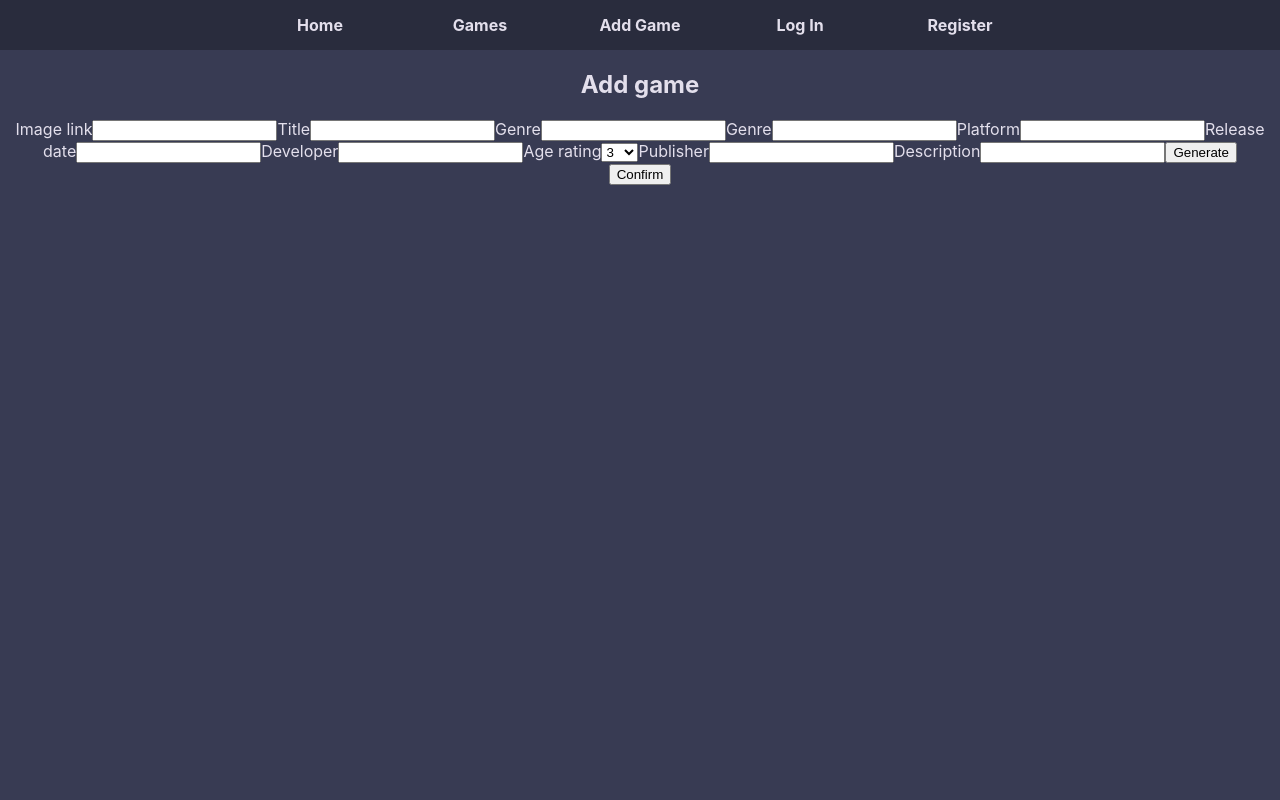
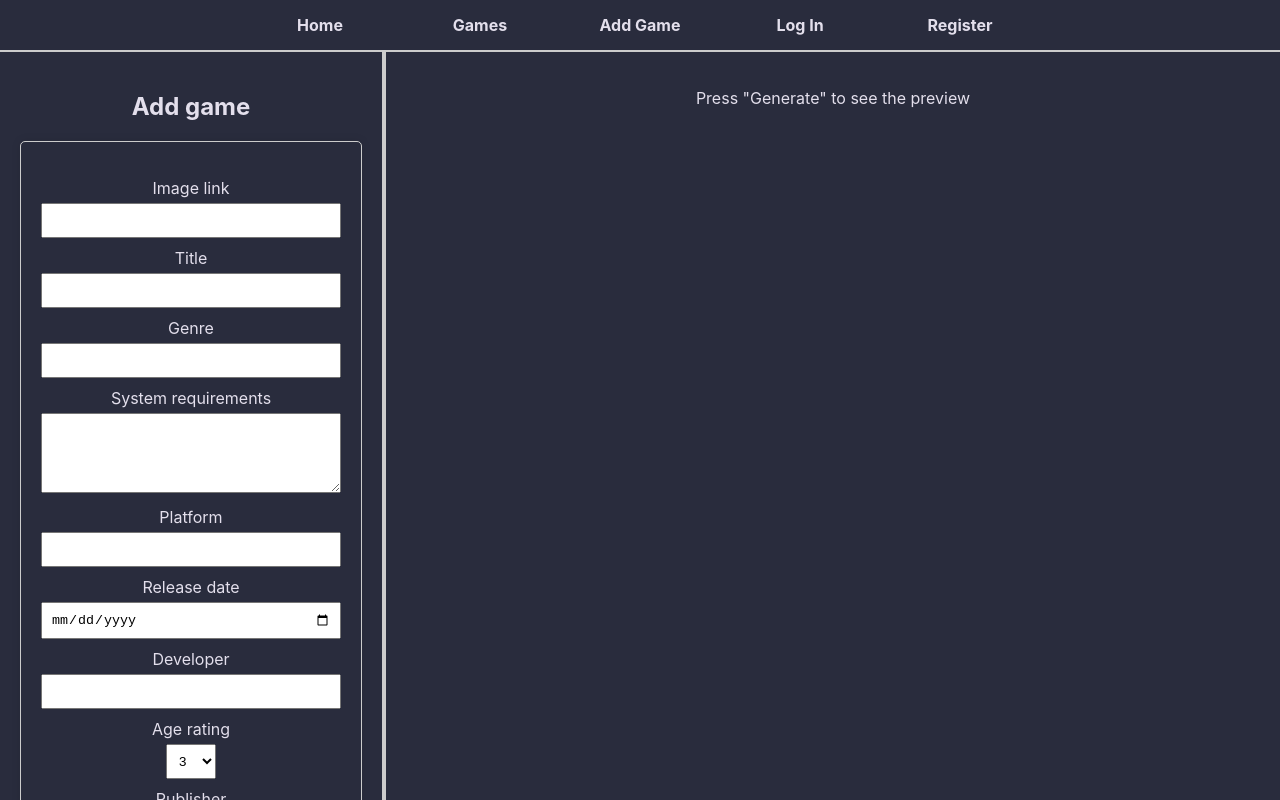
Before and after one commit to MichalSzewczyk2/GameFrontend, a React (Create React App) app: page /gameAddition in a window 1280 px wide. Shown: the top 800 px of the page. Built offline with nearby package versions, Linux system fonts and the light colour scheme; no server answers.

Commit message:
trying to survive

```diff
--- /dev/null
+++ b/src/pages/admin/gameAddition.css
@@ -0,0 +1,117 @@
+body, html {
+    height: 100%;
+    margin: 0;
+}
+
+.game_addition_whole {
+    display: flex;
+    height: 100%;
+}
+.game_addition_left_side {
+    justify-content: center;
+    align-items: center;
+    height: 100%;
+    background-color: #292c3d;
+    padding: 20px;
+    border-top: 2px solid #ccc;
+    border-right: 2px solid #ccc;
+}
+
+.save_me{
+    flex: 7;
+    min-height: 100%;
+}
+
+.save_me_but_left{
+    flex: 3;
+    min-height: 100%;
+}
+
+.game_addition_right_side {
+    border-top: 2px solid #ccc;
+    border-left: 2px solid #ccc;
+    justify-content: center;
+    align-items: center;
+    background-color: #292c3d;
+    padding: 20px;
+    height: 100%;
+}
+
+.addition_preview{
+    margin-top: 50vh;
+}
+.addition_form {
+    max-width: 400px;
+    margin: 0 auto;
+    padding: 20px;
+    border: 1px solid #ccc;
+    border-radius: 5px;
+    box-shadow: 0 0 10px rgba(0, 0, 0, 0.1);
+}
+
+.errorMessage {
+    color: red;
+    margin-bottom: 10px;
+}
+
+label {
+    display: block;
+    margin-bottom: 5px;
+}
+
+input,
+select,
+textarea {
+    width: 100%;
+    padding: 8px;
+    margin-bottom: 10px;
+    box-sizing: border-box;
+}
+
+/* Style for the age_rating select box */
+#age_rating {
+    width: 50px; /* Adjust the width as needed, considering the margin-left of 10px */
+}
+
+.button-21 {
+    margin: 0 auto;
+    margin-bottom: 1rem;
+    align-items: center;
+    background-image: linear-gradient(144deg, #AF40FF, #5B42F3 50%, #00DDEB);
+    border: 0;
+    border-radius: 8px;
+    box-shadow: rgba(151, 65, 252, 0.2) 0 15px 30px -5px;
+    box-sizing: border-box;
+    color: #FFFFFF;
+    display: flex;
+    font-family: Phantomsans, sans-serif;
+    font-size: 20px;
+    justify-content: center;
+    line-height: 1em;
+    max-width: 200px;
+    min-width: 140px;
+    padding: 19px 24px;
+    text-decoration: none;
+    user-select: none;
+    -webkit-user-select: none;
+    touch-action: manipulation;
+    white-space: nowrap;
+    cursor: pointer;
+}
+
+.button-21:active,
+.button-21:hover {
+    outline: 0;
+}
+
+@media (min-width: 768px) {
+    .button-21 {
+        font-size: 24px;
+        min-width: 196px;
+    }
+}
+#systemRequirements,
+#description {
+    height: 80px; /* Adjust the height as needed */
+    resize: vertical; /* Allow vertical resizing */
+}
--- a/src/pages/admin/gameAddition.jsx
+++ b/src/pages/admin/gameAddition.jsx
@@ -8,6 +8,8 @@ import MenuItem from '@mui/material/MenuItem'
 import Checkbox from "@mui/material/Checkbox";
 import Chip from '@mui/material/Chip';
 import ListItemText from '@mui/material/ListItemText';
+import './gameAddition.css'
+import {GameDataLine} from "../gamePage/gamePage";
 
 
 const App = () => {
@@ -18,21 +20,30 @@ const App = () => {
     const [genre, setGenre] = useState(null);
     const [releaseDate, setReleaseDate] = useState(null);
     const [developer, setDeveloper] = useState(null);
-    const [ageRating, setAgeRating] = useState(null);
+    const [ageRating, setAgeRating] = useState(3);
     const [publisher, setPublisher] = useState(null);
     const [description, setDescription] = useState(null);
+    const [systemRequirements, setSystemRequirements] = useState(null);
     const [addSuccess, setAddSuccess] = useState(false);
     const [error, setError] = useState('');
     const [imageLink, setImageLink] = useState()
+    const [generatePressed, setGeneratePressed] = useState(false);
+    let gameData;
 
     async function handleSubmitGenerate(e) {
-
+        e.preventDefault();
+        setGeneratePressed(true);
     }
 
     async function handleSubmitAdd(e) {
+        let additionDate = Math.floor(new Date().getTime() / 1000);
+        let releaseTimeEpoch = Math.floor(new Date(releaseDate).getTime() / 1000);
+        e.preventDefault();
         console.log('submitting form', {
             title,
             platform,
+            systemRequirements,
+            releaseDate,
             genre,
             releaseDate,
             developer,
@@ -40,13 +51,23 @@ const App = () => {
             publisher,
             description
         })
-        const response = await fetch('/api/game', { //???
+        const response = await fetch("http://127.0.0.1:8081/game/", {
             method: 'POST',
             headers: {
                 'Content-Type': 'application/json',
             },
             body: JSON.stringify({
-///TODO: add
+                'title': title,
+                'platform': platform,
+                'description': description,
+                'system_requirements': systemRequirements,
+                'genre': genre,
+                'release_date': releaseTimeEpoch,
+                'developer': developer,
+                'age_rating': ageRating,
+                'publisher': publisher,
+                'addition_date': additionDate,
+                'cover': imageLink,
             }),
         });
         const body = await response.json();
@@ -62,7 +83,8 @@ const App = () => {
     }
 
     return (
-        <div>
+        <div className='game_addition_whole'>
+            <div className="save_me_but_left">
                 <div className='game_addition_left_side'>
                     <h2>Add game</h2>
                     <form className='addition_form' onSubmit={handleSubmitGenerate}>
@@ -72,28 +94,31 @@ const App = () => {
                         <label htmlFor='image_link'>Image link</label>
                         <input type='text' id='image_link' name='image_link' value={imageLink}
                                onChange={e => setImageLink(e.target.value)}/>
-
+                        <br/>
                         <label htmlFor='title'>Title</label>
-                    <input type='text' id='title' name='title' value={title} onChange={e => setTitle(e.target.value)}/>
-
+                        <input type='text' id='title' name='title' value={title}
+                               onChange={e => setTitle(e.target.value)}/>
+                        <br/>
                         <label htmlFor='genre'>Genre</label>
-                    <input type='text' id='genre' name='genre' value={genre} onChange={e => setGenre(e.target.value)}/>
-
-                    <label htmlFor='genre'>Genre</label>
-                    <input type='text' id='genre' name='genre' value={genre} onChange={e => setGenre(e.target.value)}/>
-
+                        <input type='text' id='genre' name='genre' value={genre}
+                               onChange={e => setGenre(e.target.value)}/>
+                        <br/>
+                        <label htmlFor='systemRequirements'>System requirements</label>
+                        <textarea type='text' id='systemRequirements' name='systemRequirements'
+                                  value={systemRequirements} onChange={e => setSystemRequirements(e.target.value)}/>
+                        <br/>
                         <label htmlFor='platform'>Platform</label>
                         <input type='text' id='platform' name='platform' value={platform}
                                onChange={e => setPlatform(e.target.value)}/>
-
+                        <br/>
                         <label htmlFor='release_date'>Release date</label>
-                    <input type='text' id='release_date' name='release_date' value={releaseDate}
+                        <input type='date' id='release_date' name='release_date' value={releaseDate}
                                onChange={e => setReleaseDate(e.target.value)}/>
-
+                        <br/>
                         <label htmlFor='developer'>Developer</label>
                         <input type='text' id='developer' name='developer' value={developer}
                                onChange={e => setDeveloper(e.target.value)}/>
-
+                        <br/>
                         <label htmlFor='age_rating'>Age rating</label>
                         <select id='age_rating' name='age_rating' value={ageRating}
                                 onChange={e => setAgeRating(e.target.value)}>
@@ -103,22 +128,62 @@ const App = () => {
                             <option value={16}>16</option>
                             <option value={18}>18</option>
                         </select>
-
+                        <br/>
                         <label htmlFor='publisher'>Publisher</label>
                         <input type='text' id='publisher' name='publisher' value={publisher}
                                onChange={e => setPublisher(e.target.value)}/>
-
+                        <br/>
                         <label htmlFor='description'>Description</label>
-                    <input type='text' id='description' name='description' value={description}
+                        <textarea type='text' id='description' name='description' value={description}
                                   onChange={e => setDescription(e.target.value)}/>
-
-                    <button type='generate'>Generate</button>
+                        <br/>
+                        <button className="button-21" type='generate'>Generate</button>
                     </form>
                 </div>
+            </div>
+            <div className="save_me">
                 <div className='game_addition_right_side'>
+                    {generatePressed ? (
                         <form className='addition_preview' onSubmit={handleSubmitAdd}>
-                    <button type='generate'>Confirm</button>
+                            <div className="preview">
+                                <div className='game_page'>
+
+                                    <img className='image' src={gameData.cover} alt='background'/>
+
+                                    <div className='gradient'>
+
+                                    </div>
+                                    <div className='data'>
+                                        <div className='page'>
+                                            <h1 className='title'> {gameData.title} </h1>
+                                            <div className='details'>
+                                                <GameDataLine name='Platform' value={gameData.platform}/>
+                                                <GameDataLine name='Genre' value={gameData.genre}/>
+                                                <GameDataLine name='Release date' value={new Date(gameData.release_date).toLocaleString().substring(0,10)}/>
+                                                <GameDataLine name='Developer' value={gameData.developer}/>
+                                                <GameDataLine name='Age rating' value={gameData.age_rating}/>
+                                                <GameDataLine name='Publisher' value={gameData.publisher}/>
+                                                <GameDataLine name='Description' value={gameData.description}/>
+                                            </div>
+                                        </div>
+                                        <div className='image_side'>
+                                            <img className='cover' src={gameData.cover} alt='game cover'/>
+                                            <button className="button-21" role="button">Add to wishlist</button>
+                                            <button className="button-21" role="button">Add to library</button>
+                                        </div>
+                                    </div>
+                                    <div className='bottom'></div>
+
+                                </div>
+                            </div>
+                            <button className="button-21" type='generate'>Confirm</button>
                         </form>
+                    ) : (
+                        <div className="preview">
+                            <p>Press "Generate" to see the preview</p>
+                        </div>
+                    )}
+                </div>
             </div>
         </div>
     );
--- a/src/pages/game/game.jsx
+++ b/src/pages/game/game.jsx
@@ -36,7 +36,7 @@ const App = () => {
     }
 
     const fetchData = async () => {
-        const response = await fetch("http://127.0.0.1:8080/game/");
+        const response = await fetch("http://127.0.0.1:8081/game/");
         const data = await response.json();
         setData(data);
     };
```
Lines whose indentation alone changed are shown as unchanged.
